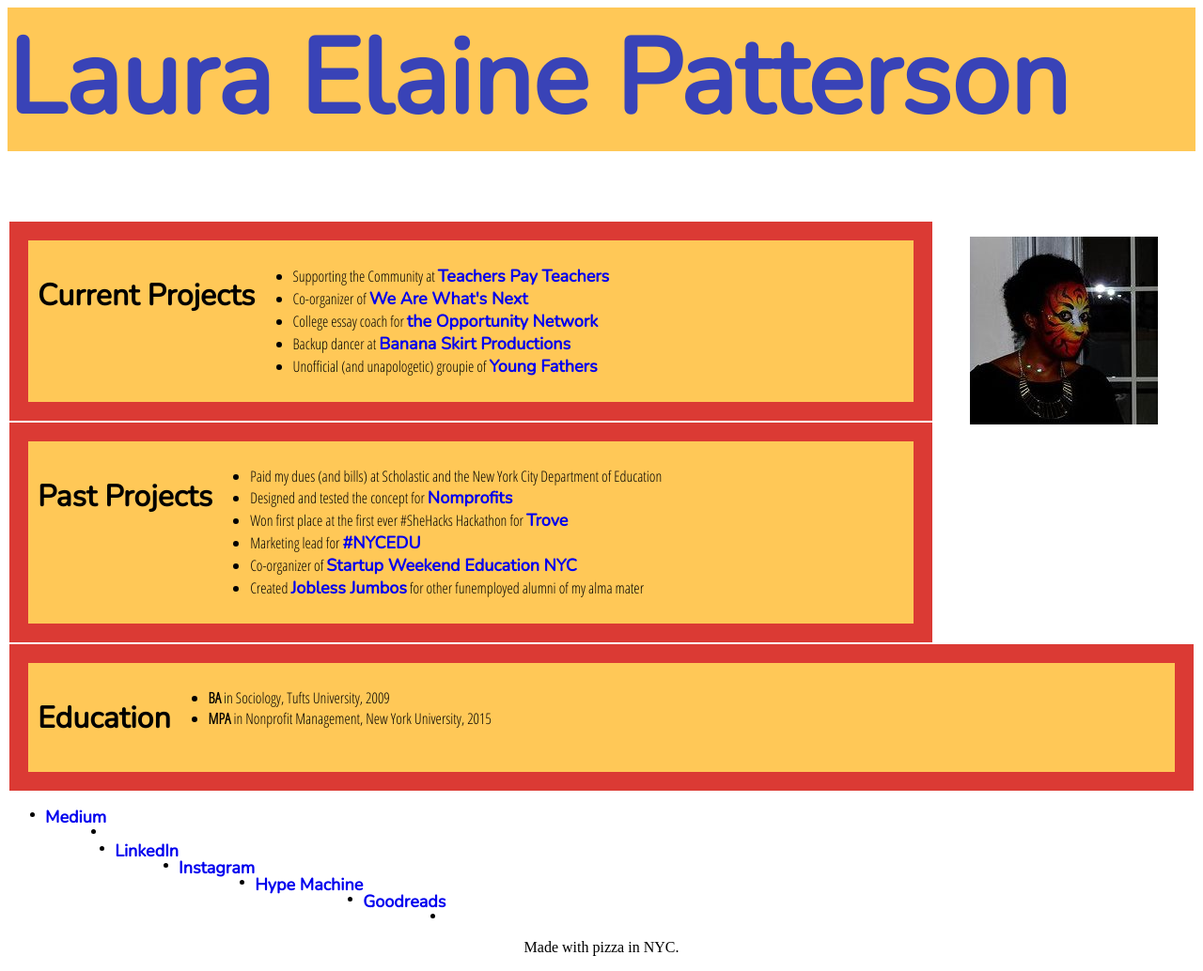
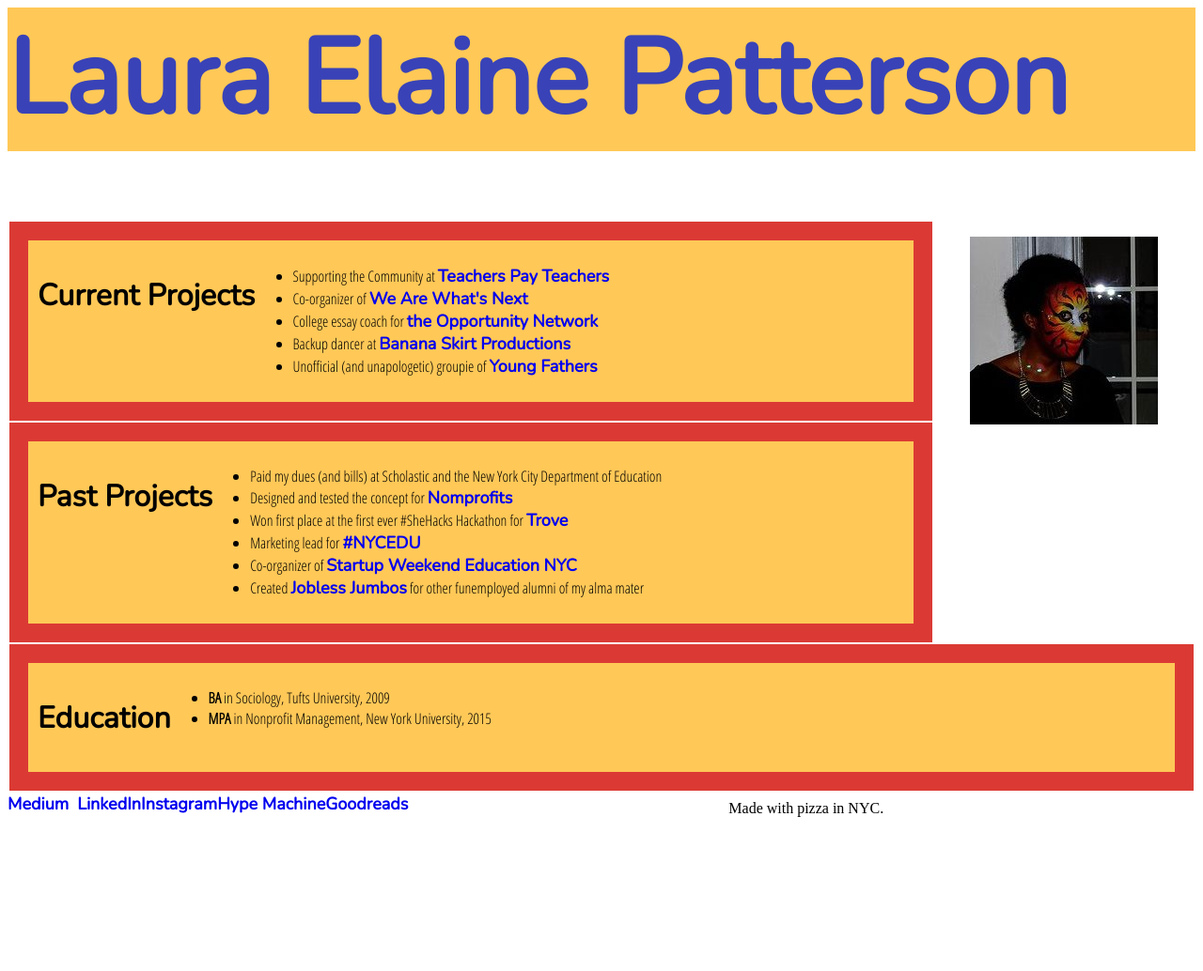
Before and after one commit to laurepat/laurepat.github.io, a plain HTML site: page index.html in a window 1280 px wide. Shown: the whole page at 94% size. After the commit the page ends 886 px from the top, so only its background shows below. Drawn offline with nearby package versions, Linux system fonts and the light colour scheme; a web font is replaced by a local one.

Commit message:
Update index.html

```diff
--- a/index.html
+++ b/index.html
@@ -47,16 +47,13 @@
 </div>
 		<div class="nav">
 
-					 <ul>
-					 	<li class="contact"> <a href="https://medium.com/@laurepat" target="_blank"> Medium </a> </li>
-					 	<li class="contact"> <a href="http://www.twitter.com/laurepat" target="_blank"> <i class="fab fa-twitter" style="font-size:24px font-color:#084C61"></i> </a> </li>
-					 	<li class="contact"> <a href="http://www.linkedin.com/in/lauraepatterson" target="_blank"> LinkedIn </a> </li>
-					 	<li class="contact"> <a href="http://www.instagram.com/aubergineshriek" target="_blank"> Instagram </a> </li>
-					 	<li class="contact"> <a href="http://hypem.com/hardlydarling/feed" target="_blank"> Hype Machine </a> </li>
-					 	<li class="contact"> <a href="https://www.goodreads.com/review/list/4878316" target="_blank"> Goodreads </a> </li>
-						 <li class="contact"> <a href="https://angel.co/laura-patterson"> <i class="fab fa-angellist" style="font-size:24px font-color:#323031"></i> </a> </li>
-
-					 </ul>
+					 <a href="https://medium.com/@laurepat" target="_blank"> Medium </a>
+					 <a href="http://www.twitter.com/laurepat" target="_blank"> <i class="fab fa-twitter" style="font-size:24px font-color:#084C61"></i> </a>
+					 <a href="http://www.linkedin.com/in/lauraepatterson" target="_blank"> LinkedIn </a>
+					 <a href="http://www.instagram.com/aubergineshriek" target="_blank"> Instagram </a>
+					 <a href="http://hypem.com/hardlydarling/feed" target="_blank"> Hype Machine </a>
+					 <a href="https://www.goodreads.com/review/list/4878316" target="_blank"> Goodreads </a>
+					 <a href="https://angel.co/laura-patterson"> <i class="fab fa-angellist" style="font-size:24px font-color:#323031"></i> </a>
 					</div>
 			<p class="footer">
 			<center> Made with pizza in NYC. </center>
```
